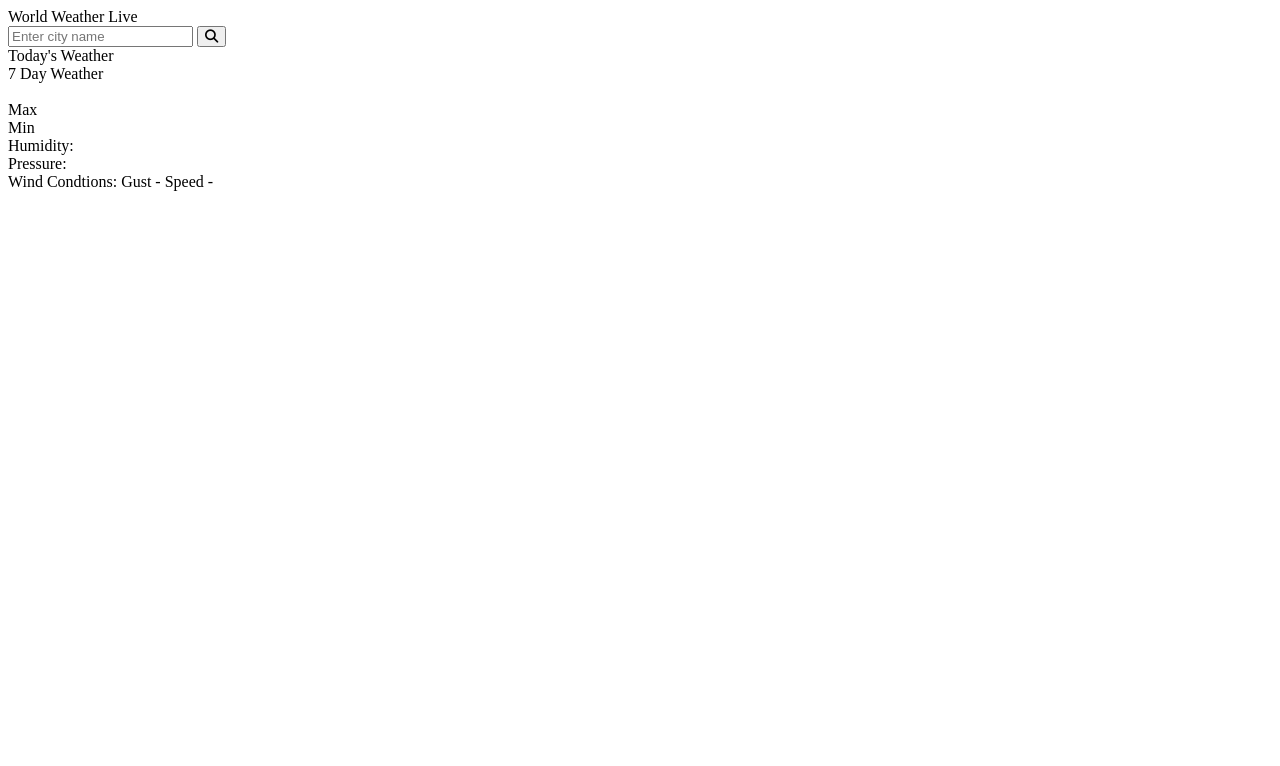
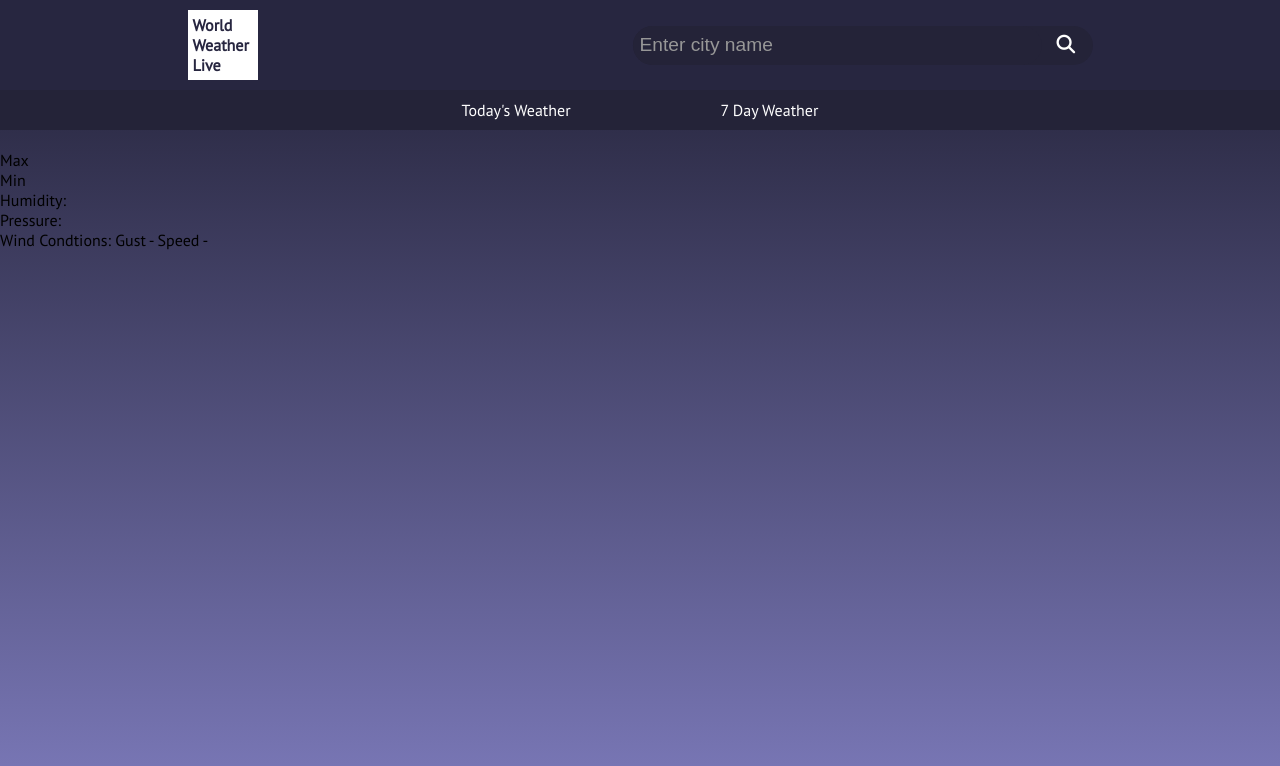
Before and after one commit to nayaksneha07482/Weather-App, a plain HTML site: page index.html in a window 1280 px wide. Drawn offline with Linux system fonts and the light colour scheme.

Commit message:
navbar css

```diff
--- a/index.html
+++ b/index.html
@@ -6,7 +6,7 @@
     <meta http-equiv="X-UA-Compatible" content="IE=edge">
     <meta name="viewport" content="width=device-width, initial-scale=1.0">
     <title>World Weather Live</title>
-    <link rel="stylesheet" href="index.css">
+    <link rel="stylesheet" href="style.css">
     <link rel="shortcut icon" href="https://purepng.com/public/uploads/large/purepng.com-weather-iconsymbolsiconsapple-iosiosios-8-iconsios-8-721522596142qx4ep.png" type="image/x-icon">
     <link rel="preconnect" href="https://fonts.googleapis.com">
     <link rel="preconnect" href="https://fonts.gstatic.com" crossorigin>
@@ -88,4 +88,4 @@
     </div>
 </body>
 </html>
-<script src="index.js"></script>
+<script src="script.js"></script>
--- /dev/null
+++ b/style.css
@@ -0,0 +1,84 @@
+body {
+    width: 100%;
+    height: 100vh;
+    margin: 0px;
+    padding: 0px;
+    font-family: "PT Sans", sans-serif;
+    background-color: rgb(56, 51, 66);
+    background-image: linear-gradient(rgb(33, 32, 53), rgb(123, 121, 185));
+  }
+
+  /* Navbar */
+
+  .navbar {
+    width: 100%;
+    height: 90px;
+    background-color: rgb(39, 38, 64);
+    display: flex;
+    justify-content: space-around;
+    align-items: center;
+  }
+
+  #titleDiv {
+    width: 70px;
+    height: 70px;
+    background-color: white;
+    font-weight: bold;
+    color: rgb(39, 38, 64);
+    padding: 5px;
+    box-sizing: border-box;
+  }
+
+  #searchDiv {
+    width: 460px;
+    background-color: rgb(36, 35, 56);
+    border-radius: 25px;
+  }
+
+  #inp {
+    height: 37px;
+    width: 400px;
+    background-color: rgb(36, 35, 56);
+    border-radius: 25px;
+    border: none;
+    color: white;
+    font-size: 1.2em;
+    padding-left: 7px;
+  }
+
+  ::placeholder {
+    color: rgb(151, 151, 151);
+  }
+
+  #icon {
+    color: white;
+    font-size: 1.4em;
+  }
+
+  #btn {
+    background-color: rgb(36, 35, 56);
+    border: none;
+    cursor: pointer;
+    width: 40px;
+  }
+
+  .smallNav {
+    width: 100%;
+    height: 40px;
+    background-color: rgb(36, 35, 56);
+    display: flex;
+    justify-content: center;
+    color: white;
+    gap: 150px;
+    box-sizing: border-box;
+    padding: 10px 0px 3px;
+  }
+
+  .smallNav > div {
+    cursor: pointer;
+    height: 100%;
+  }
+
+  .smallNav > div:hover {
+    border-bottom: 3px solid rgb(96, 89, 114);
+  }
```
Also changed, not shown: script.js (added).
